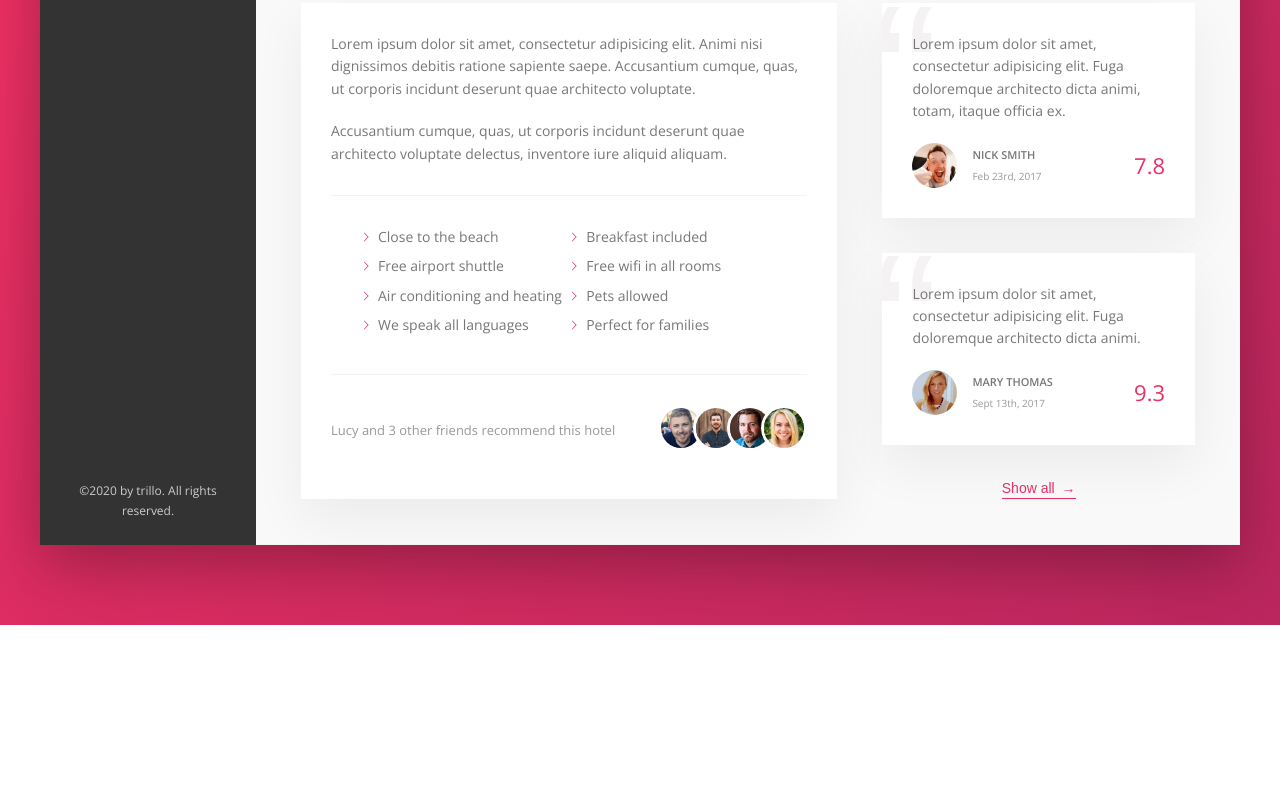
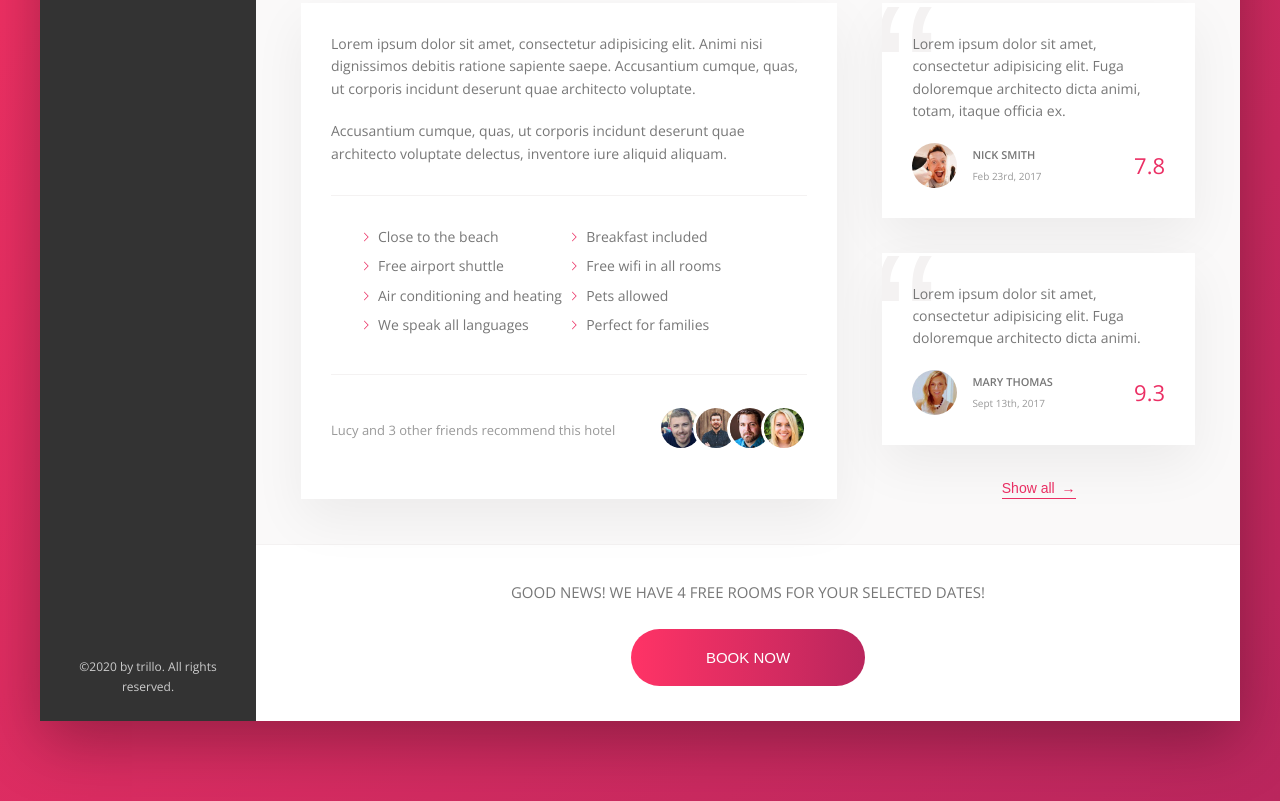
Before and after one commit to suryadev96/Trillo, a website: page index.html in a window 1280 px wide. Shown: the part 644-1445 px from the top of the page. Before the commit the page ends 1269 px from the top, so only its background shows below. Drawn offline with nearby package versions, Linux system fonts and the light colour scheme.

Commit message:
card to action btn

```diff
--- a/index.html
+++ b/index.html
@@ -195,10 +195,18 @@
                             </figure>
 
                             <button class="btn-inline">Show all <span>&rarr;</span></button>
-
                         </div>
                     </div>
 
+                    <div class="cta">
+                        <h2 class="cta__book-now">
+                            Good news! We have 4 free rooms for your selected dates!
+                        </h2>
+                        <button class="btn">
+                            <span class="btn__visible">Book now</span>
+                            <span class="btn__invisible">Only 4 rooms left</span>
+                        </button>
+                    </div>
                 </main>
             </div>
         </div>
--- a/sass/_components.scss
+++ b/sass/_components.scss
@@ -465,3 +465,69 @@
         z-index: 1;
     }
 }
+
+////////////////////////////////////
+// CALL TO ACTION
+.cta {
+    padding: 3.5rem 0;
+    text-align: center;
+
+    &__book-now {
+        font-size: 1.5rem;
+        font-weight: 300;
+        text-transform: uppercase;
+        margin-bottom: 2.5rem;
+    }
+}
+
+////////////////////////////////////
+// CALL TO ACTION
+.btn {
+    font-size: 1.5rem;
+    font-weight: 300;
+    text-transform: uppercase;
+    border-radius: 100px;
+    border: none;
+    background-image: linear-gradient(to right, var(--color-primary-light), var(--color-primary-dark));
+    color: #fff;
+    position: relative;
+    overflow: hidden; //to hide the invisible button
+    cursor: pointer;
+
+    //direct child selector
+    & > * {
+        display: inline-block;
+        height: 100%;
+        width: 100%;
+        transition: all .2s;
+    }
+
+    &__visible {
+        padding: 2rem 7.5rem;
+    }
+
+    &__invisible {
+        position: absolute;
+        padding: 2rem 0;
+        left: 0;
+        top: -100%;
+    }
+
+    &:hover {
+        background-image: linear-gradient(to left, var(--color-primary-light), var(--color-primary-dark));
+    }
+
+    &:hover &__visible {
+        transform: translateY(100%); //u cannot use top because it is not absolute positioning
+    }
+
+    &:hover &__invisible {
+        top: 0;
+    }
+
+    &:focus {
+        outline: none;
+        animation: pulsate 1s infinite;
+    }
+
+}
```
Also changed, not shown: css/style.css.
